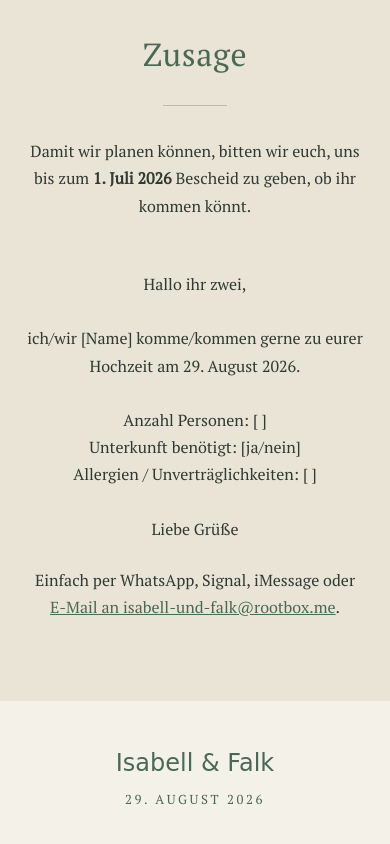
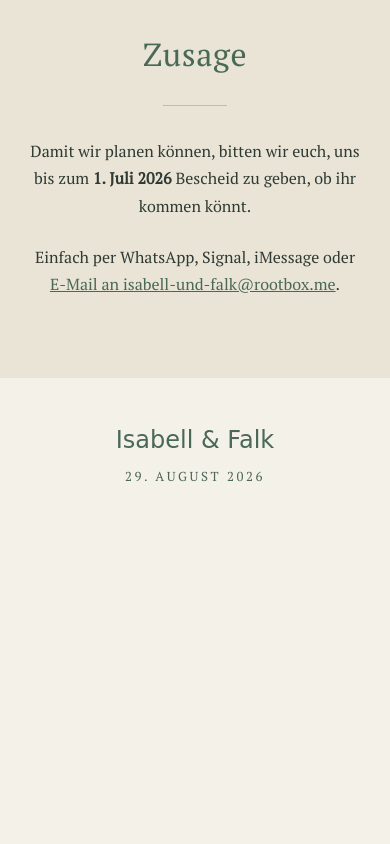
Before and after one commit to Falk2704/marriage, a website: page website/index.html in a window 390 px wide. Shown: the part 3913-4757 px from the top of the page. After the commit the page ends 4448 px from the top, so only its background shows below. Drawn offline with nearby package versions, Linux system fonts and the light colour scheme; files that its build step writes are made by us from their sources; a web font is replaced by a local one.

Commit message:
feat(website): update RSVP template for mobile selection
- Revert visible template text; keep only mailto link

- Replace bracketed placeholders with ALL CAPS words for mobile double-tap selection

- Remove Unterkunft field (guests arrange their own)

- Add Ernährung/diet field (vegetarisch/vegan)

- Fix unencoded ampersand in mailto subject

```diff
--- a/website/index.html
+++ b/website/index.html
@@ -333,21 +333,9 @@
             Damit wir planen können, bitten wir euch, uns bis zum <strong>1. Juli 2026</strong> Bescheid zu geben, ob ihr kommen könnt.
           </p>
 
-          <p class="text-body text-[1rem] lg:text-[1.0625rem] leading-[1.7] max-w-lg mx-auto mt-6 select-text whitespace-pre-line">
-Hallo ihr zwei,
-
-ich/wir <span class="select-all">[Name]</span> komme/kommen gerne zu eurer Hochzeit am 29. August 2026.
-
-Anzahl Personen: <span class="select-all">[ ]</span>
-Unterkunft benötigt: <span class="select-all">[ja/nein]</span>
-Allergien / Unverträglichkeiten: <span class="select-all">[ ]</span>
-
-Liebe Grüße
-          </p>
-
           <p class="text-body text-[1rem] lg:text-[1.0625rem] leading-[1.7] max-w-lg mx-auto mt-6">
             Einfach per WhatsApp, Signal, iMessage oder
-            <a href="mailto:isabell-und-falk@rootbox.me?subject=Zusage%20Hochzeit%20Isabell%20&%20Falk&body=Hallo%20ihr%20zwei,%0A%0Aich/wir%20[Name]%20komme/kommen%20gerne%20zu%20eurer%20Hochzeit%20am%2029.%20August%202026.%0A%0AAnzahl%20Personen:%20[%20]%0AUnterkunft%20ben%C3%B6tigt:%20[ja/nein]%0AAllergien%20/%20Unvertr%C3%A4glichkeiten:%20[%20]%0A%0ALiebe%20Gr%C3%BC%C3%9Fe" class="text-primary hover:text-accent underline whitespace-nowrap">E-Mail an isabell-und-falk@rootbox.me</a>.
+            <a href="mailto:isabell-und-falk@rootbox.me?subject=Zusage%20Hochzeit%20Isabell%20%26%20Falk&body=Hallo%20ihr%20zwei%2C%0A%0Aich%2Fwir%20DEIN_NAME%20komme%2Fkommen%20gerne%20zu%20eurer%20Hochzeit%20am%2029.%20August%202026.%0A%0AAnzahl%20Personen%3A%20ANZAHL%0AAllergien%20%2F%20Unvertr%C3%A4glichkeiten%20%2F%20Ern%C3%A4hrung%20%28z.B.%20vegetarisch%2Fvegan%29%3A%20EINTRAG%0A%0ALiebe%20Gr%C3%BC%C3%9Fe" class="text-primary hover:text-accent underline whitespace-nowrap">E-Mail an isabell-und-falk@rootbox.me</a>.
           </p>
 
         </div>
```
